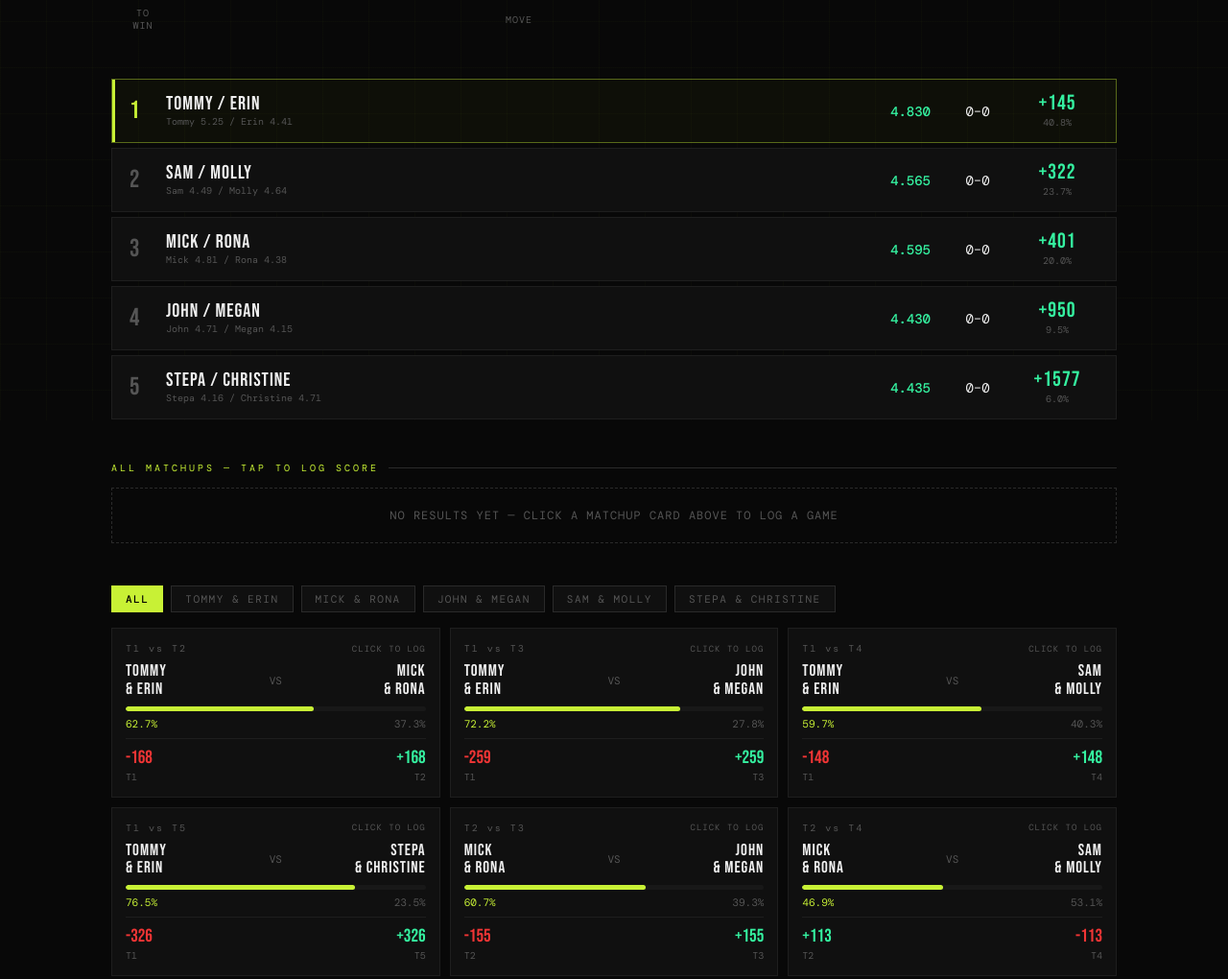
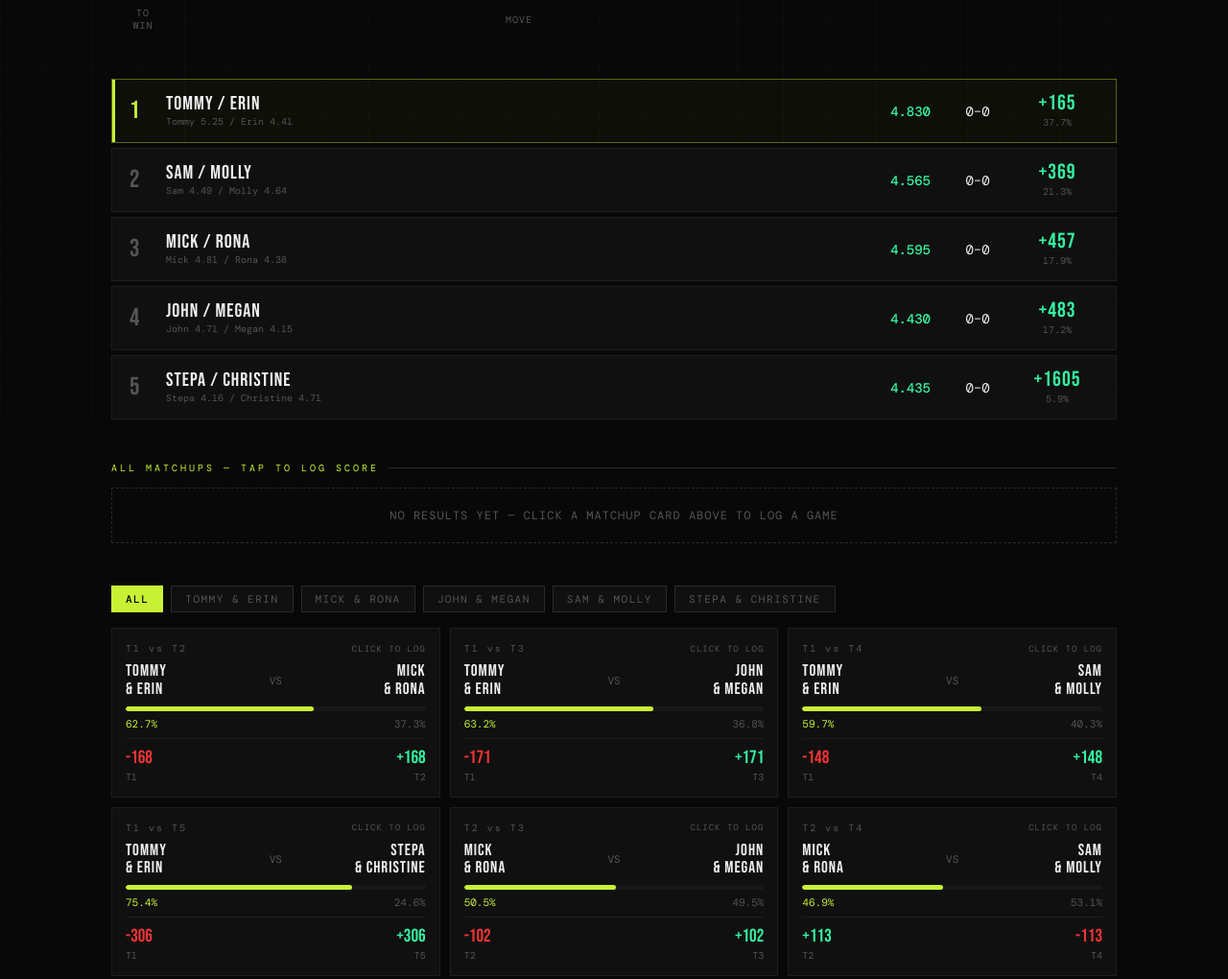
Before and after one commit to uvatennis2001/PickleOdds, a plain HTML site: page index.html in a window 1280 px wide. Shown: the part 362-1382 px from the top of the page at 96% size. Drawn offline with nearby package versions, Linux system fonts and the light colour scheme; a web font is replaced by a local one.

Commit message:
Add files via upload

```diff
--- a/index.html
+++ b/index.html
@@ -422,20 +422,20 @@ const ADJUSTMENTS = {
 };
 
 const TEAMS = [
-  { name:"Tommy / Erin",      short:"Tommy & Erin",      tag:"T1", p1:"Tommy",     r1:5.25, p2:"Erin",      r2:4.41 },
-  { name:"Mick / Rona",       short:"Mick & Rona",       tag:"T2", p1:"Mick",      r1:4.81, p2:"Rona",      r2:4.38 },
-  { name:"John / Megan",      short:"John & Megan",      tag:"T3", p1:"John",      r1:4.71, p2:"Megan",     r2:4.15 },
-  { name:"Sam / Molly",       short:"Sam & Molly",       tag:"T4", p1:"Sam",       r1:4.49, p2:"Molly",     r2:4.64 },
-  { name:"Stepa / Christine", short:"Stepa & Christine",  tag:"T5", p1:"Stepa",    r1:4.16, p2:"Christine", r2:4.71 },
+  { name:"Tommy / Erin",      short:"Tommy & Erin",      tag:"T1", p1:"Tommy",     r1:5.25, p2:"Erin",      r2:4.41, d1:5.25, d2:4.41 },
+  { name:"Mick / Rona",       short:"Mick & Rona",       tag:"T2", p1:"Mick",      r1:4.81, p2:"Rona",      r2:4.38, d1:4.81, d2:4.38 },
+  { name:"John / Megan",      short:"John & Megan",      tag:"T3", p1:"John",      r1:4.71, p2:"Megan",     r2:4.35, d1:4.71, d2:4.15 },
+  { name:"Sam / Molly",       short:"Sam & Molly",       tag:"T4", p1:"Sam",       r1:4.49, p2:"Molly",     r2:4.64, d1:4.49, d2:4.64 },
+  { name:"Stepa / Christine", short:"Stepa & Christine",  tag:"T5", p1:"Stepa",    r1:4.40, p2:"Christine", r2:4.50, d1:4.16, d2:4.71 },
 ];
 
 TEAMS.forEach(t => {
   const d1 = (ADJUSTMENTS[t.p1] || { delta:0 }).delta;
   const d2 = (ADJUSTMENTS[t.p2] || { delta:0 }).delta;
   t.dupr = ((t.r1 + d1) + (t.r2 + d2)) / 2;
-  t.duprDisplay = (t.r1 + t.r2) / 2;
+  t.duprDisplay = (t.d1 + t.d2) / 2;
   t.effDupr = t.dupr;
-  t.players = `${t.p1} ${t.r1} / ${t.p2} ${t.r2}`;
+  t.players = `${t.p1} ${t.d1} / ${t.p2} ${t.d2}`;
   t.injuryNote = '';
   t.wins = 0; t.losses = 0;
 });
```
